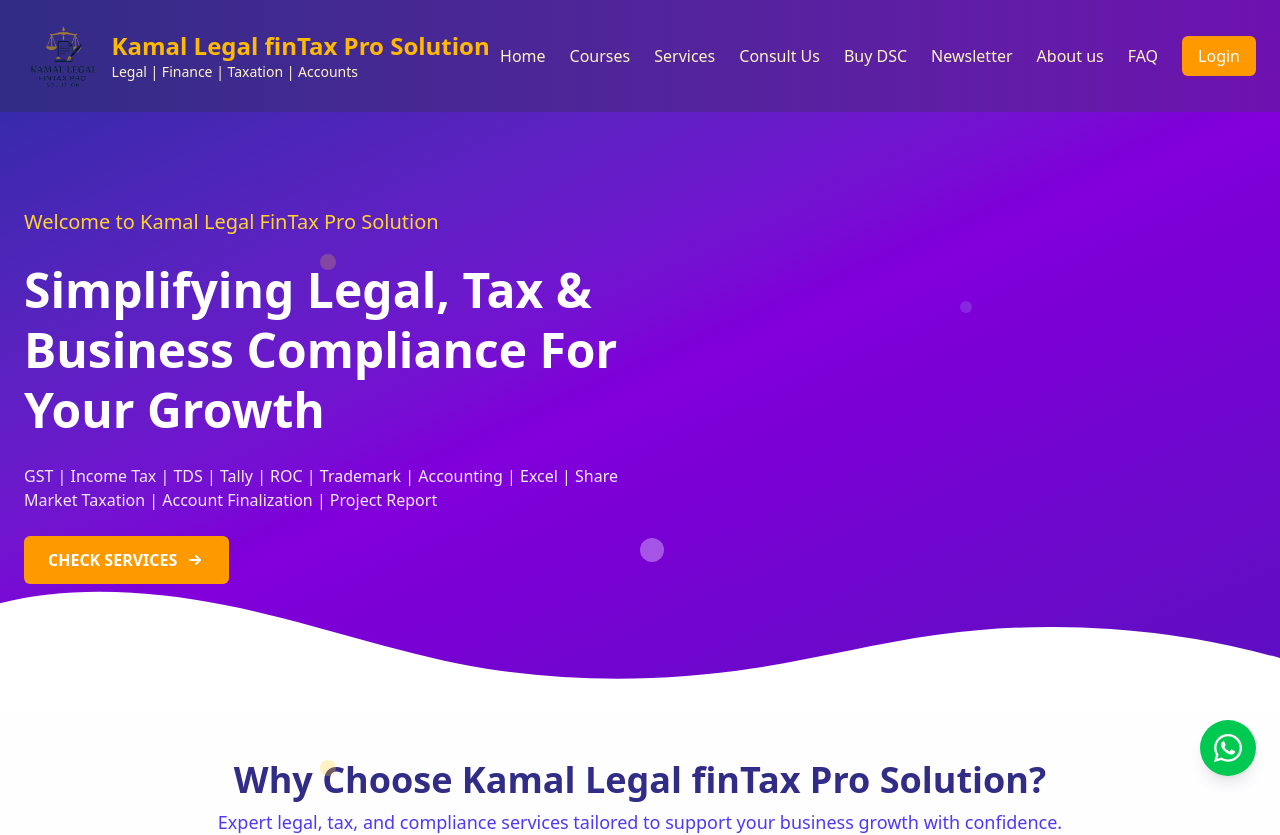
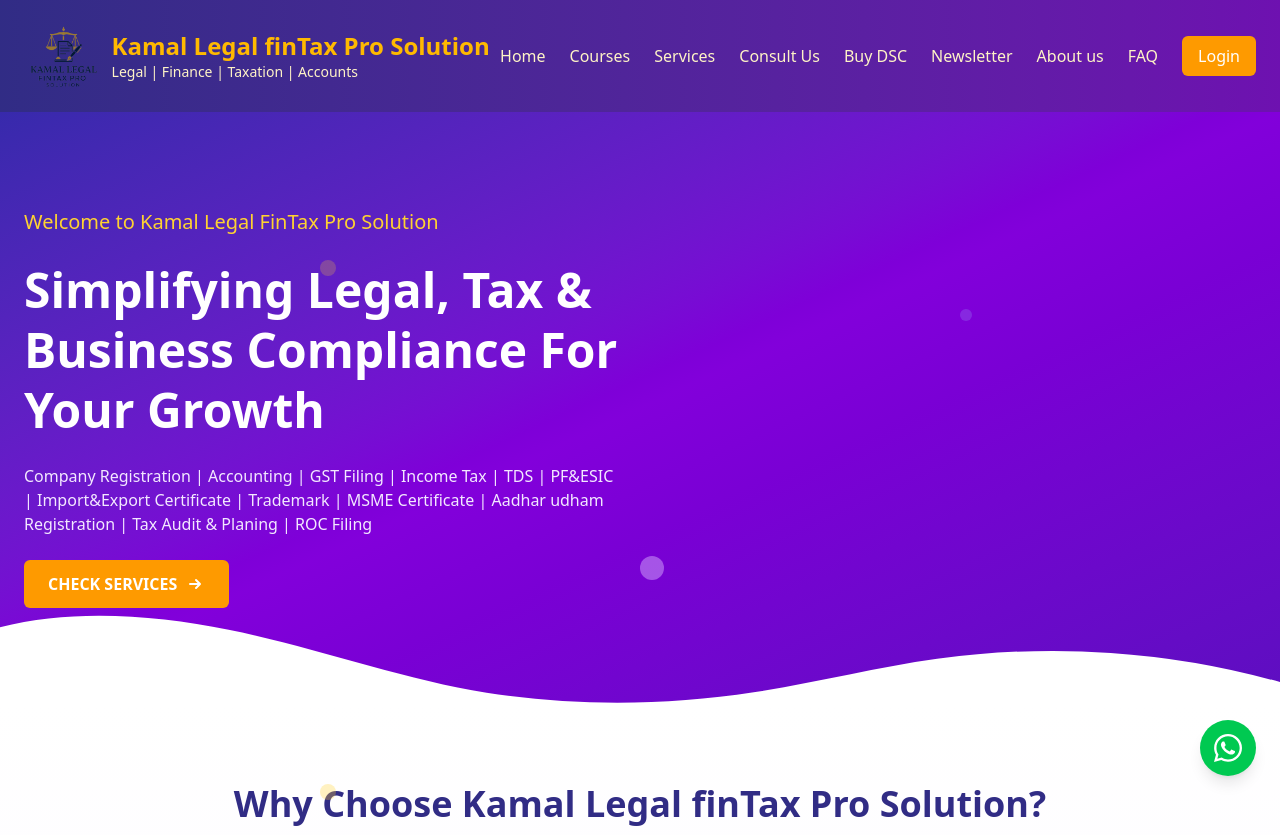
Before and after one commit to Narender009/kamal-app, a React (Vite) app: page / in a window 1280 px wide. Shown: the top 835 px of the page. Built offline with nearby package versions, Linux system fonts and the light colour scheme.

Commit message:
Updated feature X or fixed bug Y

```diff
--- a/src/components/Home/herosection.jsx
+++ b/src/components/Home/herosection.jsx
@@ -25,8 +25,7 @@
 
             <div className="text-sm md:text-base text-purple-100">
               <p>
-                GST | Income Tax | TDS | Tally | ROC | Trademark | Accounting | Excel | Share Market Taxation | Account
-                Finalization | Project Report
+              Company Registration | Accounting | GST Filing | Income Tax | TDS | PF&ESIC | Import&Export Certificate | Trademark | MSME Certificate | Aadhar udham Registration | Tax Audit & Planing | ROC Filing
               </p>
             </div>
 
```
